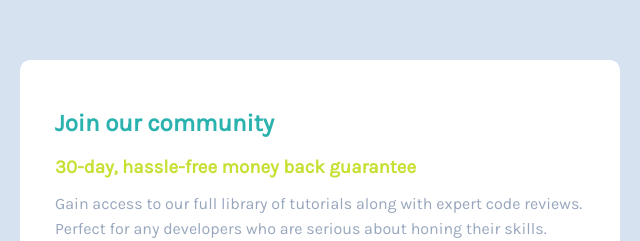
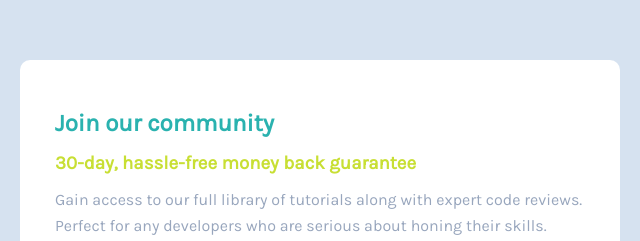
Before and after one commit to Bovett/Single-Price-Grid, a plain HTML site: page index.html in a window 1280 px wide. Shown: the part 140-381 px from the top of the page, 320-960 px from the left. Drawn offline with Linux system fonts and the light colour scheme.

Commit message:
New files

```diff
--- a/index.html
+++ b/index.html
@@ -22,7 +22,7 @@
 		<div id="card">
 			<div id="top">
 				<h1>Join our community</h1>
-				<h3>30-day, hassle-free money back guarantee</h3>
+				<h2>30-day, hassle-free money back guarantee</h2>
 				<p>Gain access to our full library of tutorials along with expert code reviews.
 					Perfect for any developers who are serious about honing their skills.</p>
 			</div>
--- a/styles.css
+++ b/styles.css
@@ -72,9 +72,10 @@ h2, h4, p{
         margin-bottom: 15px;
         font-size: 1.5em;
  }
- #top h3{
+ #top h2{
         color: #c8df34;
         margin-bottom: 10px;
+        font-size: 1.17em;
  }
  #top p{
         color: #98a6bd;
```
